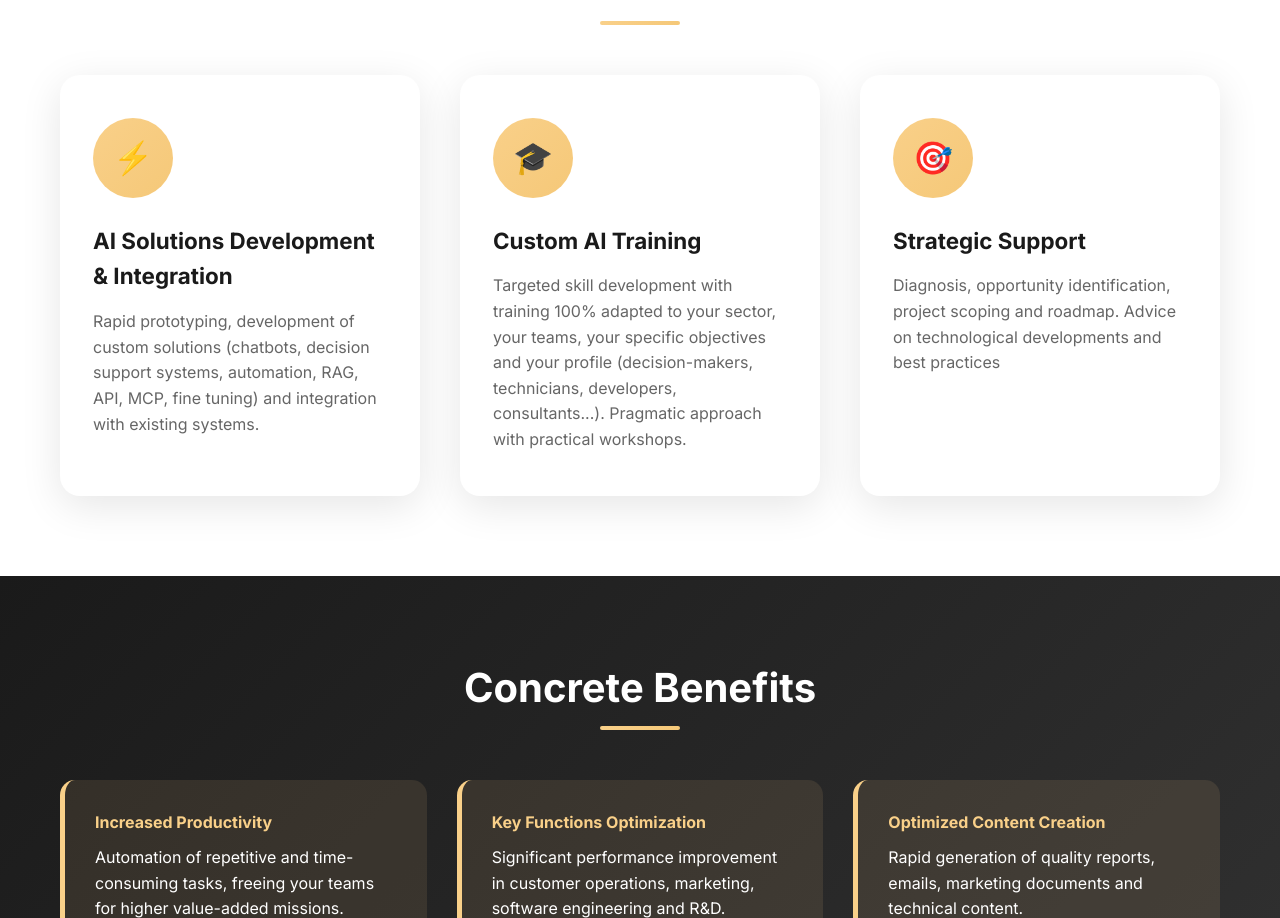
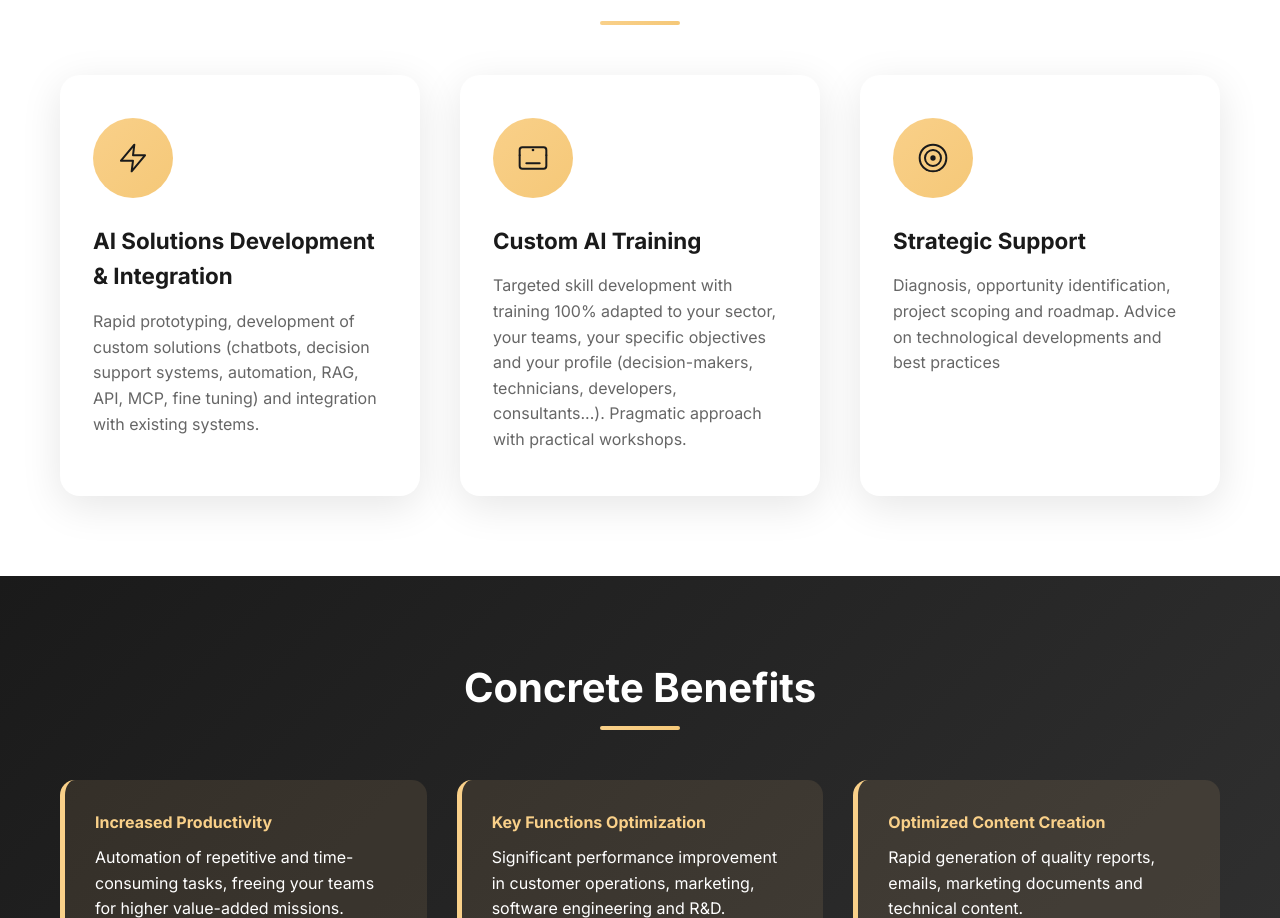
Before and after one commit to jean-mallol/jeanmallol.com, a SvelteKit app: page / in a window 1280 px wide. Shown: the part 1354-2272 px from the top of the page. Built offline with nearby package versions, Linux system fonts and the light colour scheme.

Commit message:
changement icons

```diff
--- /dev/null
+++ b/src/lib/components/icons/ServiceAiIcon.svelte
@@ -0,0 +1,9 @@
+<svg width="32" height="32" viewBox="0 0 24 24" fill="none" xmlns="http://www.w3.org/2000/svg">
+	<path
+		d="M13 2L3 14H12L11 22L21 10H12L13 2Z"
+		stroke="currentColor"
+		stroke-width="1.5"
+		stroke-linecap="round"
+		stroke-linejoin="round"
+	/>
+</svg>
--- /dev/null
+++ b/src/lib/components/icons/ServiceConsultingIcon.svelte
@@ -0,0 +1,5 @@
+<svg width="32" height="32" viewBox="0 0 24 24" fill="none" xmlns="http://www.w3.org/2000/svg">
+	<circle cx="12" cy="12" r="10" stroke="currentColor" stroke-width="1.5"/>
+	<circle cx="12" cy="12" r="6" stroke="currentColor" stroke-width="1.5"/>
+	<circle cx="12" cy="12" r="2" fill="currentColor"/>
+</svg>
--- /dev/null
+++ b/src/lib/components/icons/ServiceTrainingIcon.svelte
@@ -0,0 +1,24 @@
+<svg width="32" height="32" viewBox="0 0 24 24" fill="none" xmlns="http://www.w3.org/2000/svg">
+	<path
+		d="M22 10V6a2 2 0 0 0-2-2H4a2 2 0 0 0-2 2v4"
+		stroke="currentColor"
+		stroke-width="1.5"
+		stroke-linecap="round"
+		stroke-linejoin="round"
+	/>
+	<path
+		d="M2 10v8a2 2 0 0 0 2 2h16a2 2 0 0 0 2-2v-8"
+		stroke="currentColor"
+		stroke-width="1.5"
+		stroke-linecap="round"
+		stroke-linejoin="round"
+	/>
+	<path
+		d="M7 16h10"
+		stroke="currentColor"
+		stroke-width="1.5"
+		stroke-linecap="round"
+		stroke-linejoin="round"
+	/>
+	<circle cx="12" cy="6" r="1" fill="currentColor"/>
+</svg>
--- a/src/routes/+page.svelte
+++ b/src/routes/+page.svelte
@@ -3,6 +3,9 @@
 	import SEO from '$lib/components/SEO.svelte';
 	import FadeIn from '$lib/components/FadeIn.svelte';
 	import LanguageSelector from '$lib/components/LanguageSelector.svelte';
+	import ServiceAiIcon from '$lib/components/icons/ServiceAiIcon.svelte';
+	import ServiceTrainingIcon from '$lib/components/icons/ServiceTrainingIcon.svelte';
+	import ServiceConsultingIcon from '$lib/components/icons/ServiceConsultingIcon.svelte';
 	import { t } from '$lib/i18n';
 	import type { PageData } from './$types';
 
@@ -110,17 +113,23 @@
 		<h2 class="section-title fade-in">{$t('servicesTitle')}</h2>
 		<div class="services-grid">
 			<div class="service-card fade-in card-3d">
-				<div class="service-icon">⚡</div>
+				<div class="service-icon">
+					<ServiceAiIcon />
+				</div>
 				<h3 class="service-title">{$t('serviceAiTitle')}</h3>
 				<p class="service-description">{$t('serviceAiDesc')}</p>
 			</div>
 			<div class="service-card fade-in card-3d">
-				<div class="service-icon">🎓</div>
+				<div class="service-icon">
+					<ServiceTrainingIcon />
+				</div>
 				<h3 class="service-title">{$t('serviceTrainingTitle')}</h3>
 				<p class="service-description">{$t('serviceTrainingDesc')}</p>
 			</div>
 			<div class="service-card fade-in card-3d">
-				<div class="service-icon">🎯</div>
+				<div class="service-icon">
+					<ServiceConsultingIcon />
+				</div>
 				<h3 class="service-title">{$t('serviceConsultingTitle')}</h3>
 				<p class="service-description">{$t('serviceConsultingDesc')}</p>
 			</div>
```
